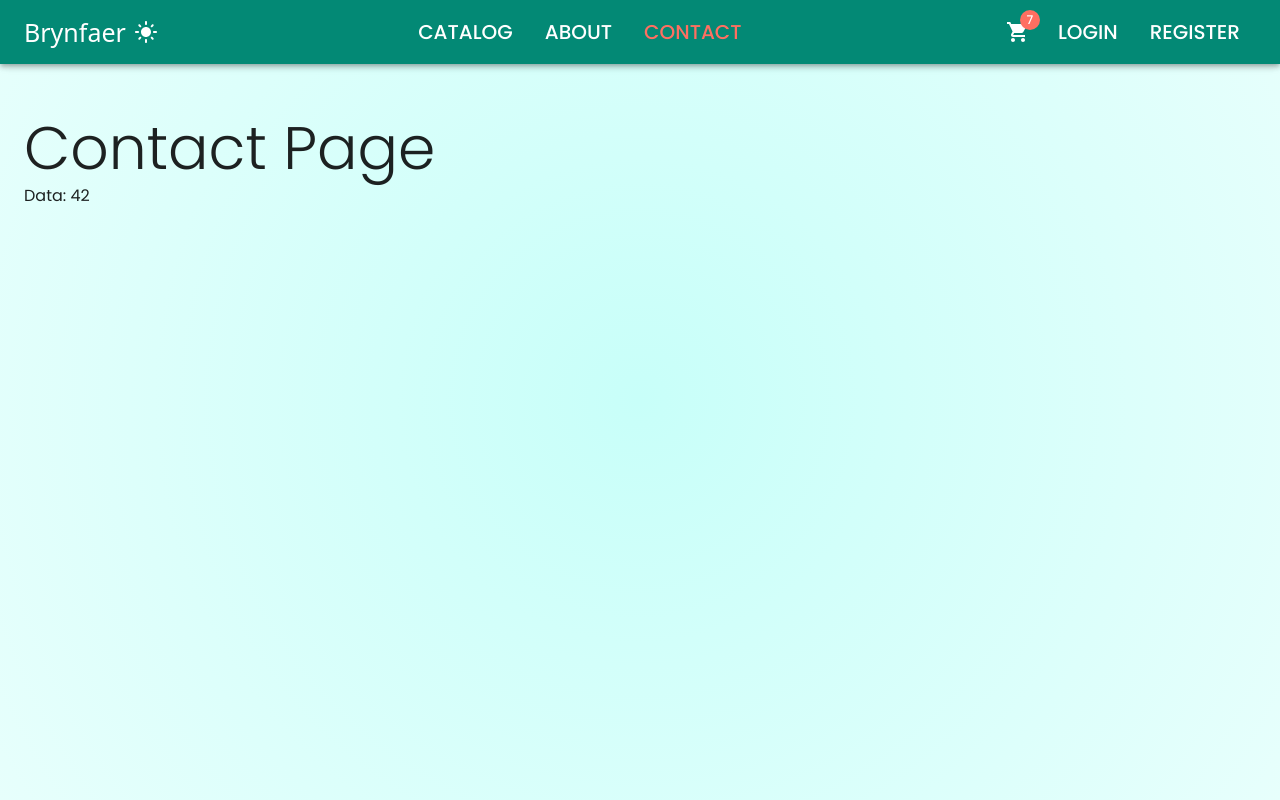
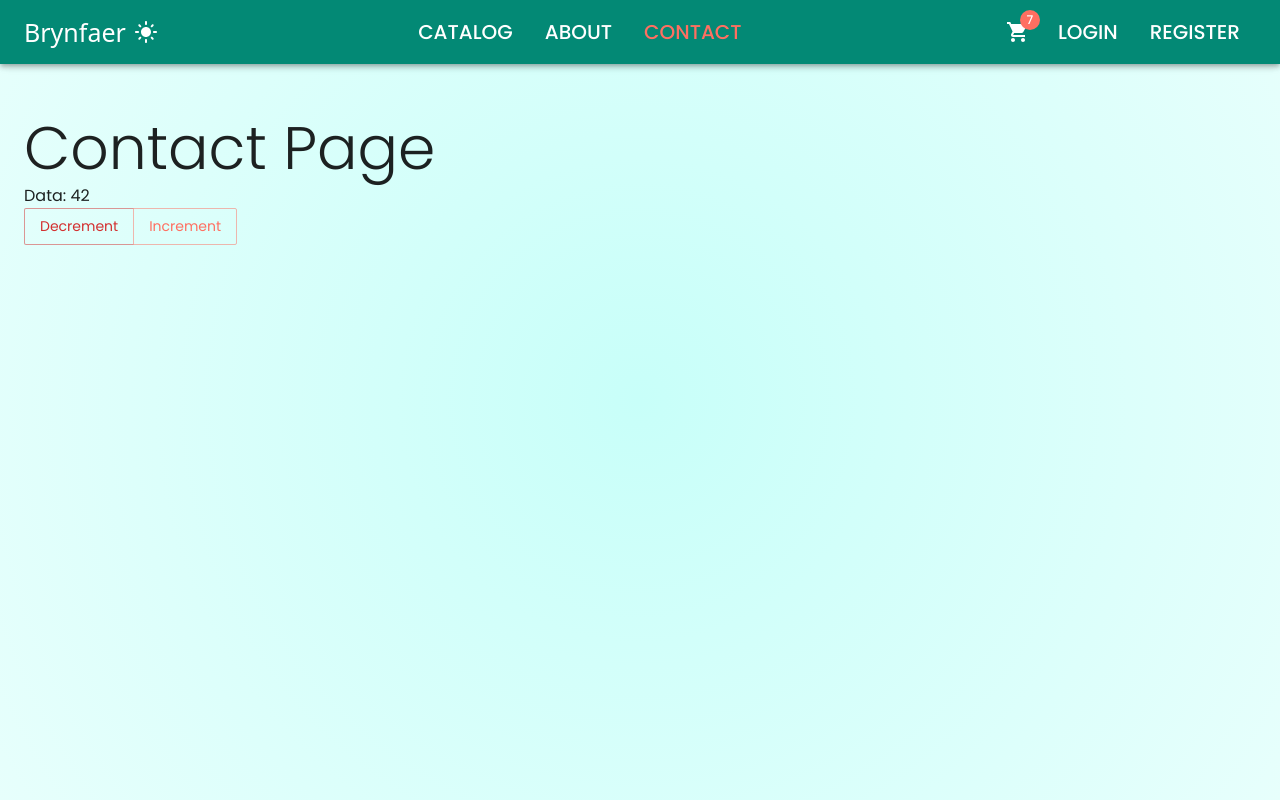
Before and after one commit to Nimira43/Brynfaer, a React (Vite) app in the folder client/: page /contacts in a window 1280 px wide. Built offline with nearby package versions, Linux system fonts and the light colour scheme; a web font is replaced by a local one.

Commit message:
Redux counter.

```diff
--- a/client/src/features/contact/ContactPage.tsx
+++ b/client/src/features/contact/ContactPage.tsx
@@ -1,9 +1,11 @@
-import { useSelector } from 'react-redux'
+import { useDispatch, useSelector } from 'react-redux'
 import type { CounterState } from './counterReducer'
-import { Typography } from '@mui/material'
+import { Button, ButtonGroup, Typography } from '@mui/material'
 
 export default function ContactPage() {
   const data = useSelector((state: CounterState) => state.data)
+  const dispatch = useDispatch()
+
   return (
     <>
       <Typography variant='h2'>
@@ -12,6 +14,24 @@
       <Typography variant='body1'>
         Data: {data}
       </Typography>
+      <ButtonGroup>
+        <Button
+          onClick={
+            () => dispatch({type: 'decrement'})
+          }
+          color='error'
+        >
+          Decrement
+        </Button>
+        <Button
+          onClick={
+            () => dispatch({type: 'increment'})
+          }
+          color='secondary'
+        >
+          Increment
+        </Button>
+      </ButtonGroup>
     </>
   )
 }
--- a/client/src/features/contact/counterReducer.ts
+++ b/client/src/features/contact/counterReducer.ts
@@ -6,6 +6,19 @@
   data: 42
 }
 
-export default function counterReducer(state = initialState) {
-  return state
+export default function counterReducer(state = initialState, action: { type: string }) {
+  switch (action.type) {
+    case 'increment':
+      return {
+        ...state,
+        data: state.data + 1
+      }
+    case 'decrement':
+      return {
+        ...state,
+        data: state.data - 1
+      }
+    default:
+      return state
+  }
 }
```
